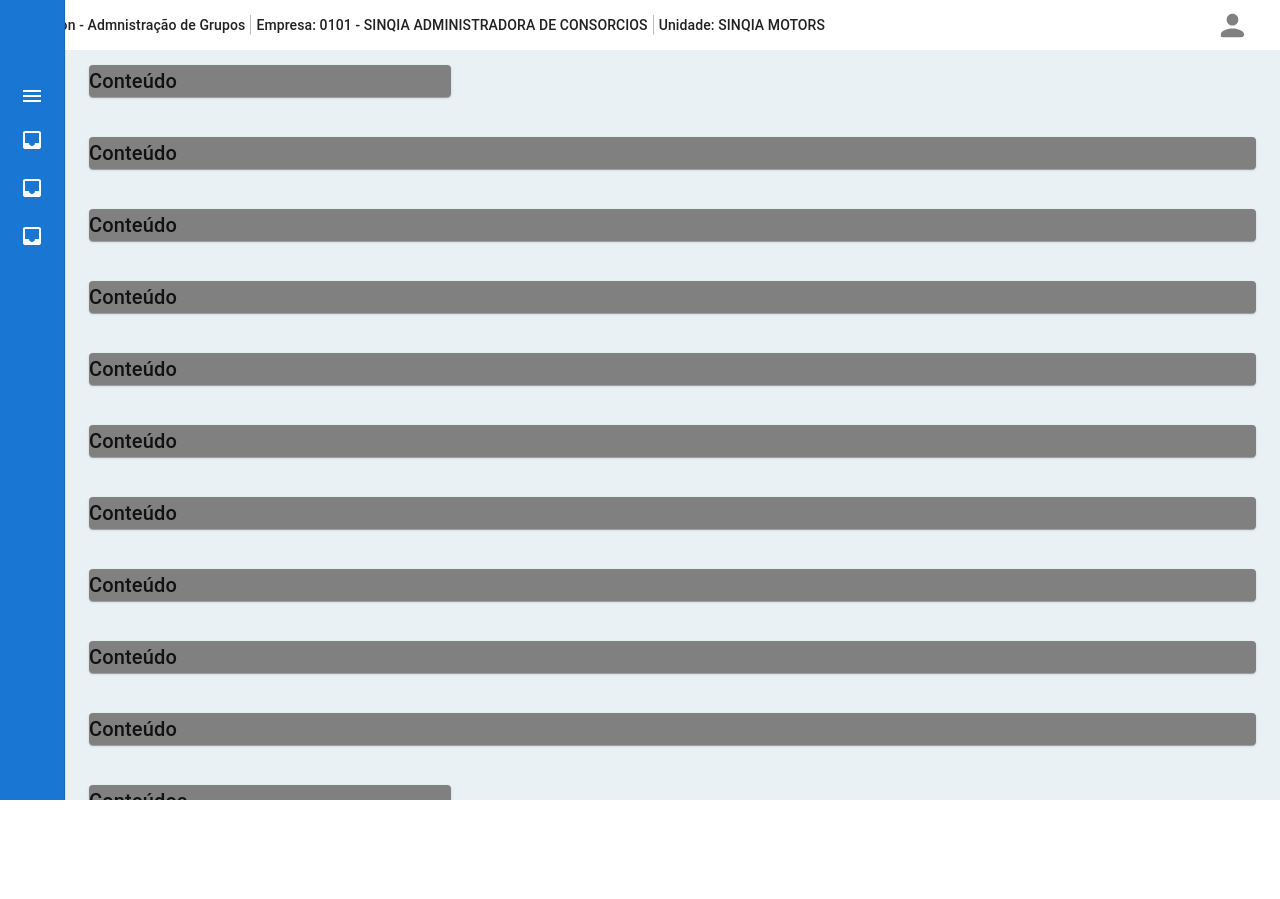
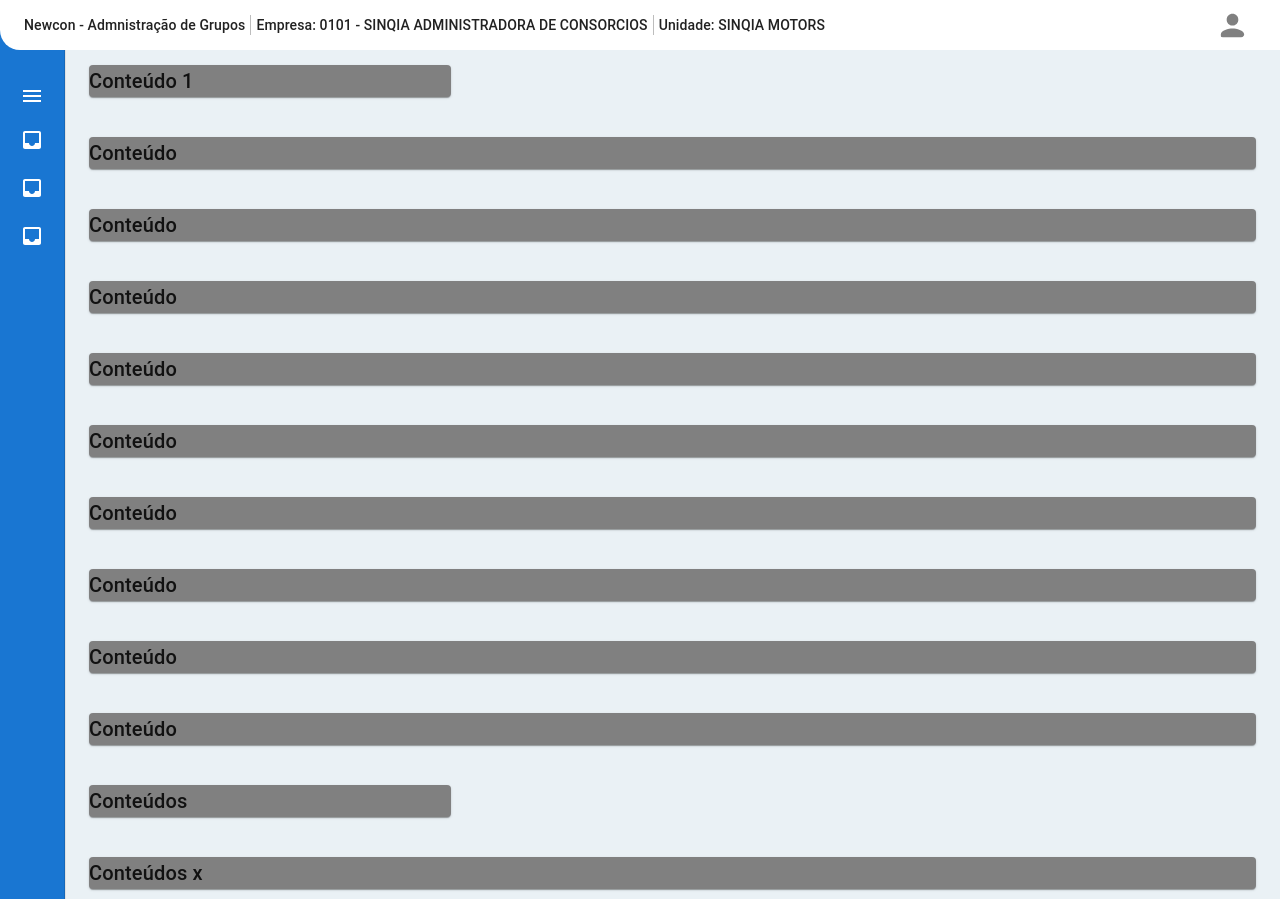
Before and after one commit to joaovictormendessilva/teste-next2, a Next.js app: page /dashboard in a window 1280 px wide. Before the commit the page ends 800 px from the top, so only its background shows below. Built offline with nearby package versions, Linux system fonts and the light colour scheme.

Commit message:
Teste Drawer zindex e minHeight

```diff
--- a/src/app/(pages)/dashboard/page.tsx
+++ b/src/app/(pages)/dashboard/page.tsx
@@ -8,7 +8,7 @@ export default function Dashboard() {
         <Grid item xs={12} sm={4} lg={4}>
           <Card sx={{ bgcolor: "gray" }}>
             <Typography variant="h6">
-              Conteúdo
+              Conteúdo 1
             </Typography>
           </Card>
         </Grid>
@@ -85,7 +85,7 @@ export default function Dashboard() {
         <Grid item xs={12} sm={12}>
           <Card sx={{ bgcolor: "gray" }}>
             <Typography variant="h6">
-              Conteúdos
+              Conteúdos x
             </Typography>
           </Card>
         </Grid>
--- a/src/app/components/SideMenu/SideMenu.tsx
+++ b/src/app/components/SideMenu/SideMenu.tsx
@@ -158,10 +158,10 @@ export function SideMenu({ children }: ISideMenuProps) {
   }
 
   return (
-    <Box display="flex" width="100%" height="100vh" overflow="hidden" sx={{ bgcolor: "#eaf1f5" }}>
+    <Box display="flex" width="100%" minHeight="100vh" overflow="hidden" sx={{ bgcolor: "#eaf1f5" }}>
 
       {/* Appbar superior */}
-      <AppBar sx={{ backgroundColor: "white", borderRadius: "0 0 0 20px", height: "50px", display: "flex", justifyContent: "center" }} elevation={0}>
+      <AppBar sx={{ backgroundColor: "white", borderRadius: "0 0 0 20px", height: "50px", display: "flex", justifyContent: "center", zIndex: 9999 }} elevation={0}>
         <Toolbar>
           <Tooltip title="Newcon - Admnistração de Grupos" >
             <Typography variant="h6" noWrap component="div" fontSize={14} color="#000000de">
```
